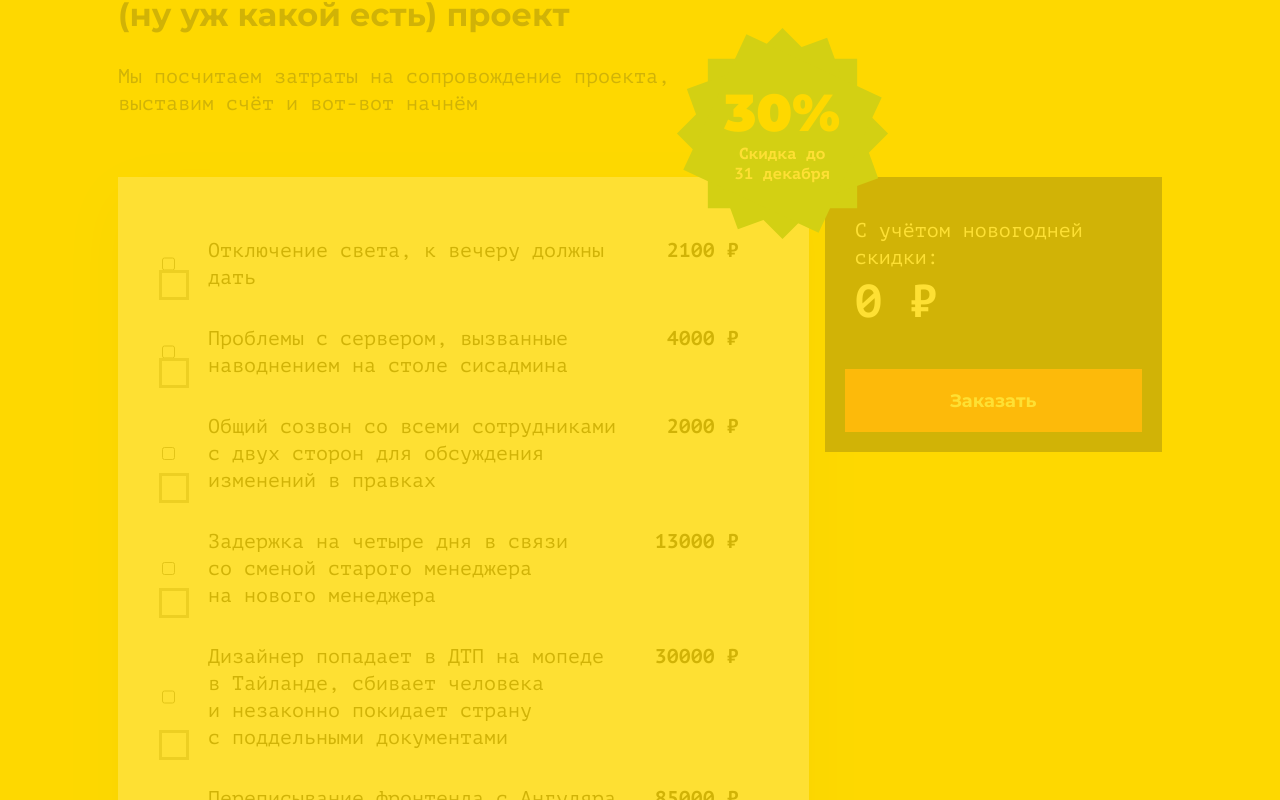
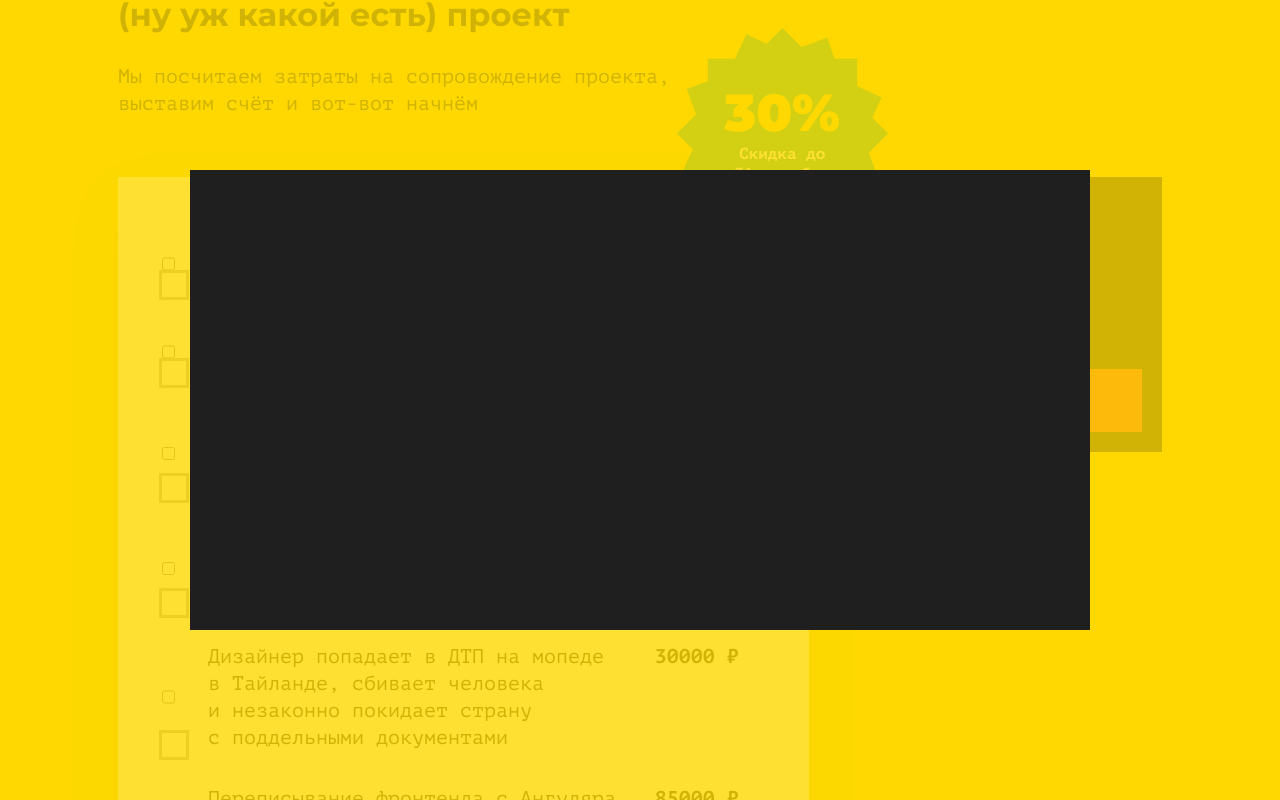
Before and after one commit to zhabinskiy/vot-vot.net, a React (Create React App) app: page / in a window 1280 px wide. Both pictures are taken after a click on the button "Заказать". Shown: the part 6161-6961 px from the top of the page. Built offline with nearby package versions, Linux system fonts and the light colour scheme.

Commit message:
feat: add animated Modal

```diff
--- a/src/Footer/index.js
+++ b/src/Footer/index.js
@@ -29,8 +29,8 @@ const Social = styled.div`
 `;
 
 const Link = styled.a`
-  color: rgba(255, 255, 255, 0.8);
-  text-decoration: none;
+  color: rgba(255, 255, 255, 0.6);
+  transition: 0.2s;
 
   &:hover {
     color: white;
@@ -54,7 +54,8 @@ const Logo = styled.img`
   padding-right: 8px;
   position: relative;
   top: 4px;
-  opacity: 0.8;
+  opacity: 0.6;
+  transition: 0.2s;
 `;
 
 const NoWrap = styled.span`
--- a/src/Form/Modal.js
+++ b/src/Form/Modal.js
@@ -2,9 +2,10 @@ import React from 'react';
 import styled from 'styled-components';
 
 const Modal = styled.div`
-  display: ${props => (props.isModalOpened ? 'flex' : 'none')};
+  // display: ${props => (props.isModalOpened ? 'flex' : 'none')};
+  visibility: ${props => (props.isModalOpened ? 'visible' : 'hidden')};
   justify-content: center;
-	align-items: center;
+  align-items: center;
 `;
 
 const Overlay = styled.div`
@@ -18,19 +19,22 @@ const Overlay = styled.div`
 `;
 
 const Panel = styled.div`
-  background: black;
+  background: #1f1f1f;
   position: fixed;
-
+  top: 50%;
+  left: 50%;
+  transform: translate(-50%, -50%);
   z-index: 30;
   width: 900px;
   height: 460px;
+  transform: ${props => (props.isModalOpened ? 'translate(-50%, -50%)' : 'translate(-50%, -30%)')};
+  opacity: ${props => (props.isModalOpened ? '1' : '0')};
+  transition: 0.6s cubic-bezier(0.86, 0, 0.07, 1);
 `;
 
-export default ({isModalOpened, onClick}) => (
+export default ({ isModalOpened, onClick }) => (
   <Modal isModalOpened={isModalOpened}>
-    <Overlay onClick={onClick}></Overlay>
-    <Panel>
-      Хуище
-    </Panel>
+    <Overlay onClick={onClick} />
+    <Panel isModalOpened={isModalOpened}>Хуище</Panel>
   </Modal>
 );
```
